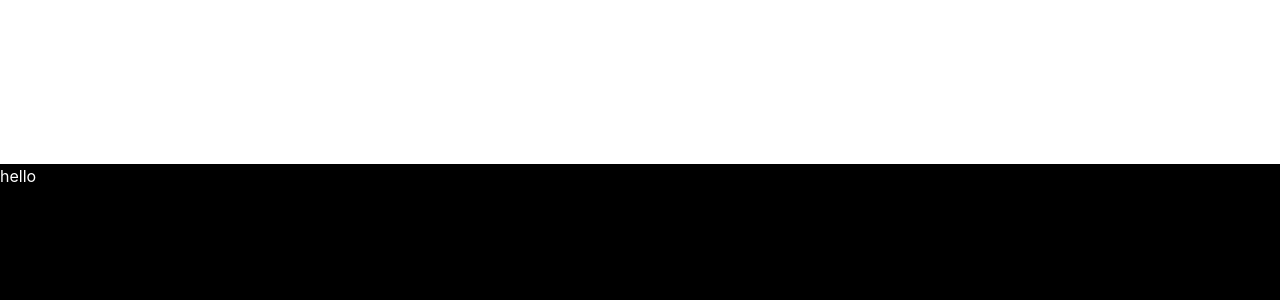
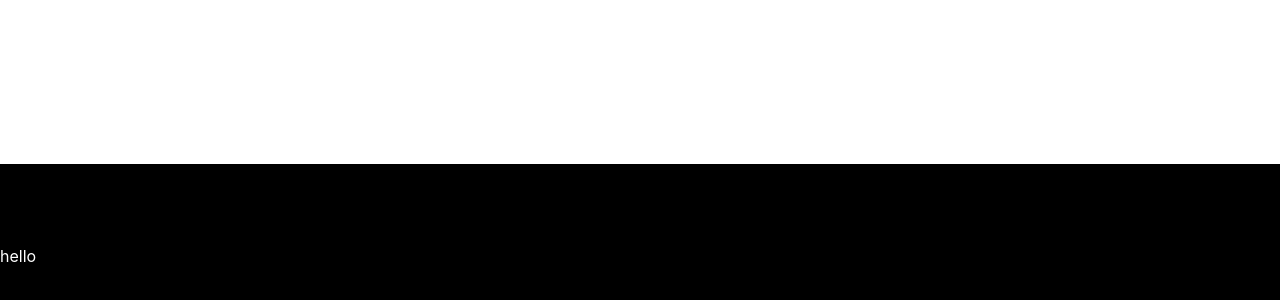
Before and after one commit to chetraemm-del/chetra-portfolio, a React (Vite) app: page / in a window 1280 px wide. Shown: the part 2198-2498 px from the top of the page. Built offline with nearby package versions, Linux system fonts and the light colour scheme; a web font is replaced by a local one.

Commit message:
hide x-scroll

```diff
--- a/src/App.jsx
+++ b/src/App.jsx
@@ -22,6 +22,7 @@ function App() {
           <Navbar />
           <Hero />
           <About/>
+          <div className=" h-20 bg-black"></div>
           <Skill/>
         </div>
       )}
--- a/src/index.css
+++ b/src/index.css
@@ -45,3 +45,7 @@
 html {
   scroll-behavior: smooth;
 }
+html,
+body {
+  overflow-x: hidden;
+}
```
